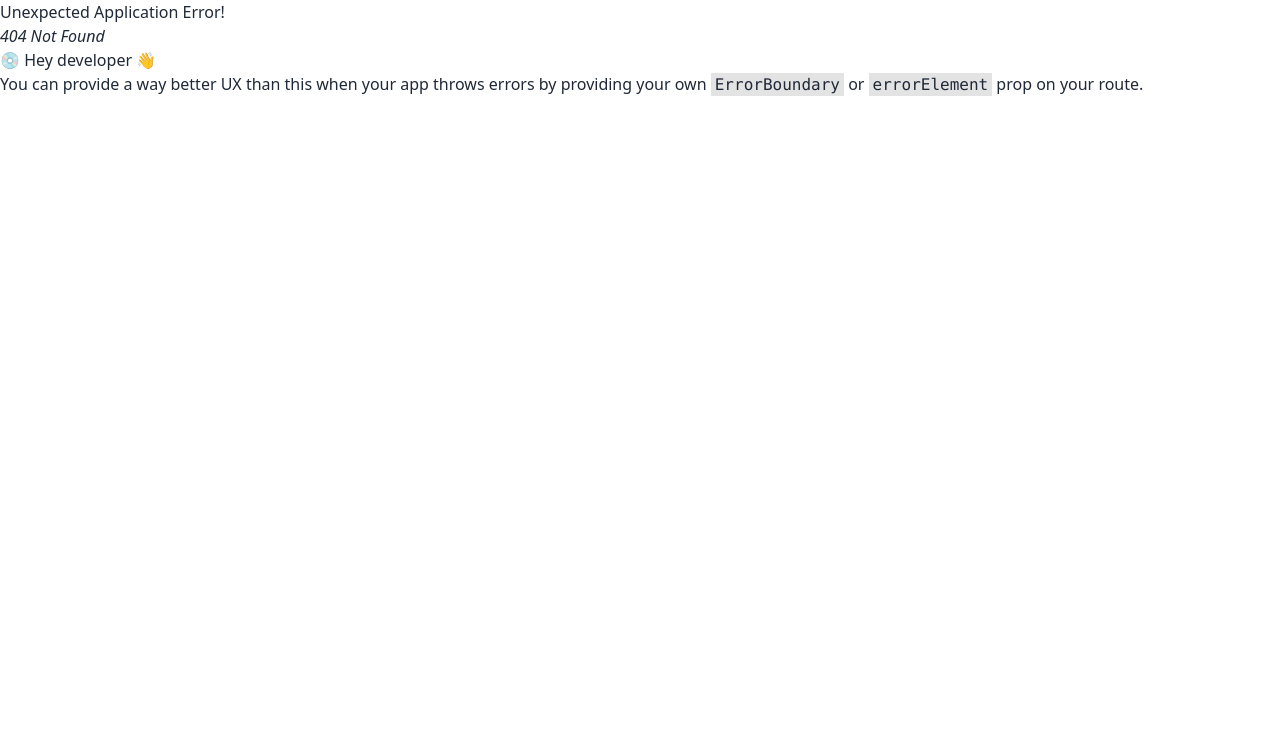
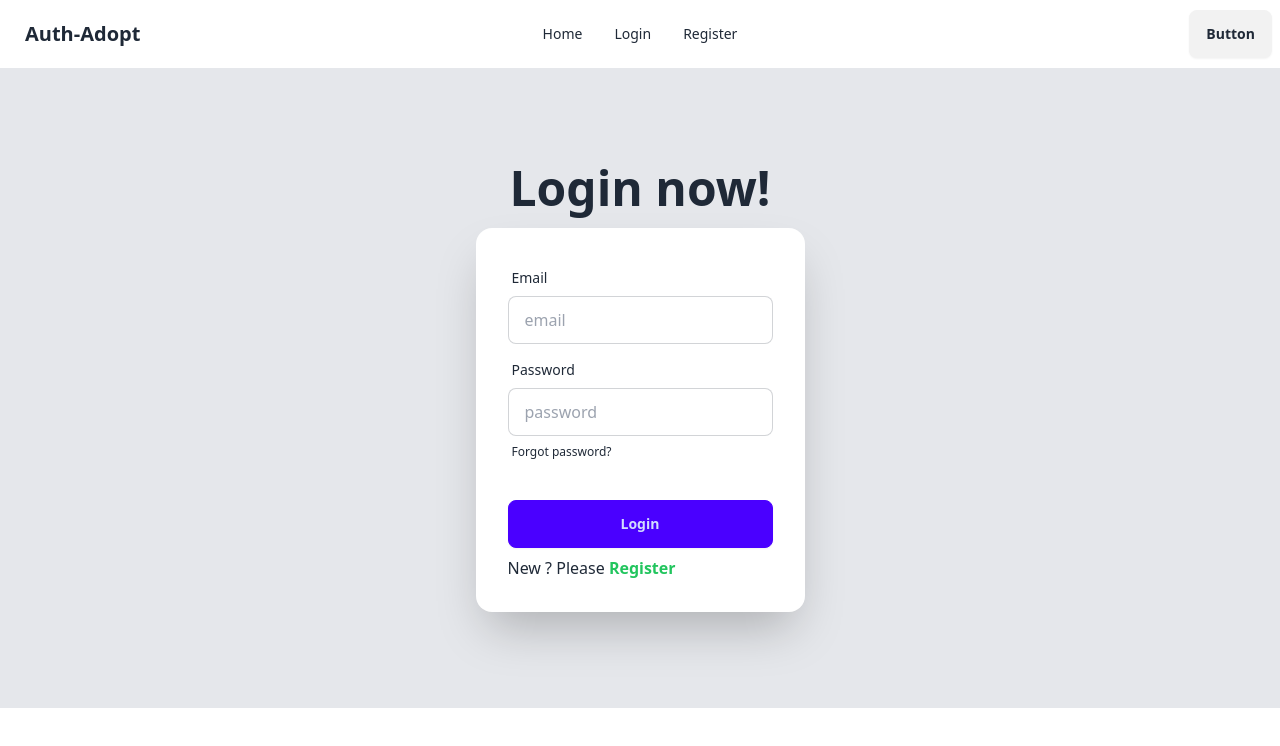
Before and after one commit to SopnilSwapon/auth-moha-milon, a React (Vite) app: page /login in a window 1280 px wide. Before the commit this address had no page. Shown: the top 746 px of the page. Built offline with nearby package versions, Linux system fonts and the light colour scheme.

Commit message:
added login form

```diff
--- /dev/null
+++ b/src/Components/Login/Login.jsx
@@ -0,0 +1,46 @@
+import { Link } from "react-router-dom";
+
+const Login = () => {
+    const handleLogin = e => {
+        e.preventDefault();
+        const email  = e.target.email.value;
+        const password  = e.target.password.value;
+        console.log(email, password);
+    }
+    return (
+        <div className="hero bg-gray-200 p-20">
+  <div className="hero-content flex-col">
+    <div className="text-center lg:text-left">
+      <h1 className="text-5xl font-bold">Login now!</h1>
+    </div>
+    <div className="card shrink-0 w-full max-w-sm shadow-2xl bg-base-100">
+      <form onSubmit={handleLogin} className="card-body">
+        <div className="form-control">
+          <label className="label">
+            <span className="label-text">Email</span>
+          </label>
+          <input type="email" placeholder="email" name="email" className="input input-bordered" required />
+        </div>
+        <div className="form-control">
+          <label className="label">
+            <span className="label-text">Password</span>
+          </label>
+          <input type="password" placeholder="password" name="password" className="input input-bordered" required />
+          <label className="label">
+            <a href="#" className="label-text-alt link link-hover">Forgot password?</a>
+          </label>
+        </div>
+        <div className="form-control mt-6">
+          <button className="btn btn-primary">Login</button>
+        </div>
+        <div>
+            <p>New ? Please <Link to='/register'><button className="text-green-500 font-bold">Register</button></Link></p>
+        </div>
+      </form>
+    </div>
+  </div>
+</div>
+    );
+};
+
+export default Login;
--- /dev/null
+++ b/src/Components/Navbar/Navbar.jsx
@@ -0,0 +1,40 @@
+import { Link } from "react-router-dom";
+
+const Navbar = () => {
+    const navLinks = <>
+    <li><Link to='/'>Home</Link></li>
+    <li><Link to='/login'>Login</Link></li>
+    <li><Link to='/register'>Register</Link></li>
+    </>
+    return (
+       <div>
+         <div className="navbar bg-base-100">
+  <div className="navbar-start">
+    <div className="dropdown">
+      <div tabIndex={0} role="button" className="btn btn-ghost lg:hidden">
+        <svg xmlns="http://www.w3.org/2000/svg" className="h-5 w-5" fill="none" viewBox="0 0 24 24" stroke="currentColor"><path strokeLinecap="round" strokeLinejoin="round" strokeWidth="2" d="M4 6h16M4 12h8m-8 6h16" /></svg>
+      </div>
+      <ul tabIndex={0} className="menu menu-sm dropdown-content mt-3 z-[1] p-2 shadow bg-base-100 rounded-box w-52">
+       {
+        navLinks
+       }
+      </ul>
+    </div>
+    <a className="btn btn-ghost text-xl">Auth-Adopt</a>
+  </div>
+  <div className="navbar-center hidden lg:flex">
+    <ul className="menu menu-horizontal px-1">
+      {
+        navLinks
+      }
+    </ul>
+  </div>
+  <div className="navbar-end">
+    <a className="btn">Button</a>
+  </div>
+</div>
+       </div>
+    );
+};
+
+export default Navbar;
--- /dev/null
+++ b/src/Components/Root/Root.jsx
@@ -0,0 +1,12 @@
+import { Outlet} from 'react-router-dom'
+import Navbar from '../Navbar/Navbar';
+const Root = () => {
+    return (
+        <div>
+         <Navbar></Navbar>
+          <Outlet></Outlet>
+        </div>
+    );
+};
+
+export default Root;
```
Also changed, not shown: src/main.jsx (+14 -1 lines).
